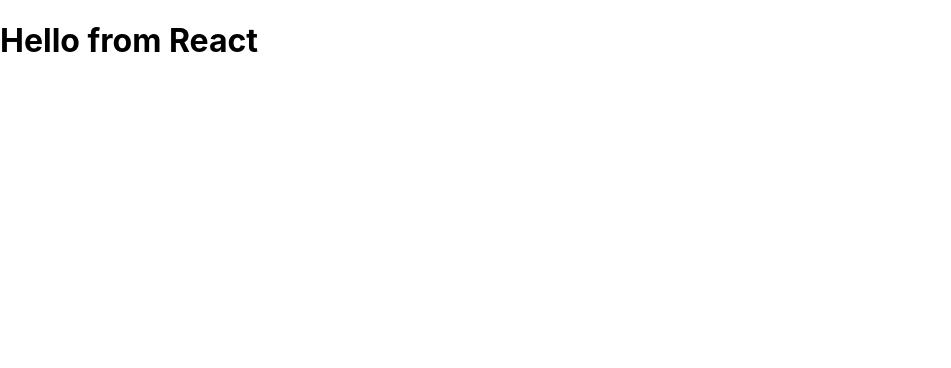
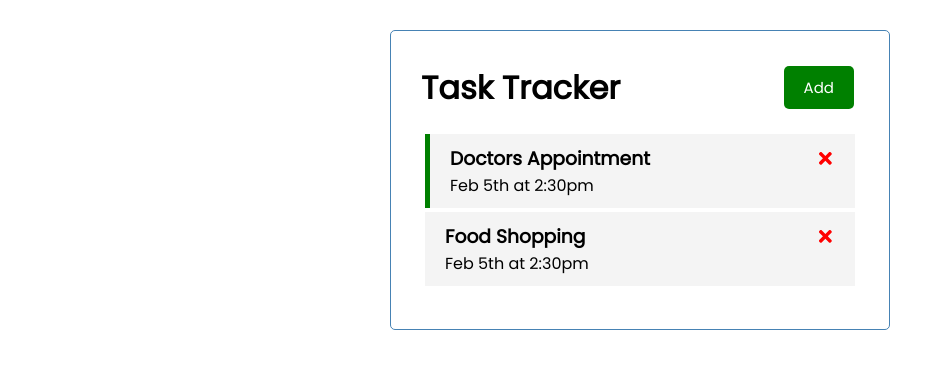
Before and after one commit to GUGIG/react-task-tracker, a React (Create React App) app: page / in a window 1280 px wide. Shown: the top 368 px of the page, without its empty margins (0-951 px from the left). Built offline with nearby package versions, Linux system fonts and the light colour scheme; data requests are answered from the project's data file.

Commit message:
tutorial continued

```diff
--- /dev/null
+++ b/db.json
@@ -0,0 +1,16 @@
+{
+  "tasks": [
+    {
+      "id": 1,
+      "text": "Doctors Appointment",
+      "day": "Feb 5th at 2:30pm",
+      "reminder": true
+    },
+    {
+      "id": 3,
+      "text": "Food Shopping",
+      "day": "Feb 5th at 2:30pm",
+      "reminder": false
+    }
+  ]
+}
--- a/package.json
+++ b/package.json
@@ -6,8 +6,10 @@
     "@testing-library/jest-dom": "^5.14.1",
     "@testing-library/react": "^11.2.7",
     "@testing-library/user-event": "^12.8.3",
+    "json-server": "^0.17.0",
     "react": "^17.0.2",
     "react-dom": "^17.0.2",
+    "react-icons": "^4.3.1",
     "react-scripts": "4.0.3",
     "web-vitals": "^1.1.2"
   },
@@ -15,7 +17,8 @@
     "start": "react-scripts start",
     "build": "react-scripts build",
     "test": "react-scripts test",
-    "eject": "react-scripts eject"
+    "eject": "react-scripts eject",
+    "server": "json-server --watch db.json --port 8000"
   },
   "eslintConfig": {
     "extends": [
--- a/src/App.js
+++ b/src/App.js
@@ -1,7 +1,63 @@
+import Header from "./components/Header";
+import Tasks from "./components/Tasks";
+import AddTask from "./components/AddTask";
+import { useState, useEffect } from "react";
+
 function App() {
+  const [tasks, setTasks] = useState([]);
+
+  useEffect(() => {
+    const getTasks = async () => {
+      const tasksFromServer = await fetchData();
+      setTasks(tasksFromServer);
+    }
+
+    getTasks();
+  }, []);
+
+  const fetchData = async () => {
+    const response = await fetch("http://localhost:8000/tasks");
+    const data = await response.json();
+    return data;
+  }
+
+  const [isAddTask, setIsAddTask] = useState(false);
+
+  const addTask = (task) => {
+    const latestId = tasks[tasks.length - 1].id;
+    const newTask = {...task, id: latestId + 1};
+    setTasks([...tasks, newTask]);
+  }
+
+  const deleteTask = async (id) => {
+    await fetch(`http://localhost:8000/tasks/${id}`, {method: "DELETE"});
+    setTasks(tasks.filter(task => task.id !== id));
+  }
+
+  const toggleReminder = (id) => {
+   setTasks(tasks.map(task =>
+      task.id === id? {...task, reminder: !task.reminder} : task
+    ));
+  }
+
   return (
-    <div className="App">
-      <h1>Hello from React</h1>
+    <div className="container">
+      <Header
+        title="Task Tracker"
+        onAdd={() => setIsAddTask(!isAddTask) }
+        isAddTask={isAddTask}
+      />
+      {isAddTask && <AddTask onAddTask={addTask} />}
+      {
+        tasks.length > 0?
+          <Tasks
+            tasks={tasks}
+            onDelete={deleteTask}
+            onToggleReminder={toggleReminder}
+          />
+        :
+          "No tasks to show"
+      }
     </div>
   );
 }
--- /dev/null
+++ b/src/components/AddTask.js
@@ -0,0 +1,64 @@
+import { useState } from "react";
+
+const AddTask = ({ onAddTask }) => {
+    const [text, setText] = useState("");
+    const [day, setDay] = useState("");
+    const [reminder, setReminder] = useState(false);
+
+    const onSubmit = (e) => {
+        e.preventDefault();
+
+        if(!text) {
+            alert("please write a task before submitting");
+            return;
+        }
+
+        onAddTask({ text, day, reminder, });
+
+        setText("");
+        setDay("");
+        setReminder(false);
+    }
+
+    return (
+        <form
+            className={`add-form`}
+            onSubmit={onSubmit}
+        >
+            <div className={`form-control`}>
+                <label>Task</label>
+                <input
+                    type="text"
+                    placeholder="Add Task"
+                    value={text}
+                    onChange={(e) => setText(e.target.value)}
+                />
+            </div>
+            <div className={`form-control`}>
+                <label>Day & Time</label>
+                <input
+                    type="text"
+                    placeholder="Add Task"
+                    value={day}
+                    onChange={(e) => setDay(e.target.value)}
+                />
+            </div>
+            <div className={`form-control form-control-check`}>
+                <label>Set Reminder</label>
+                <input
+                    type="checkbox"
+                    value={reminder}
+                    onChange={(e) => setReminder(e.currentTarget.checked)}
+                />
+            </div>
+
+            <input
+                type="submit"
+                value="Save Task"
+                className={`btn btn-block`}
+            />
+        </form>
+    )
+}
+
+export default AddTask
--- /dev/null
+++ b/src/components/Button.js
@@ -0,0 +1,25 @@
+import PropTypes from "prop-types";
+
+const Button = ({ color, text, onClick }) => {
+    return (
+        <button
+            onClick={onClick}
+            className="btn"
+            style={{backgroundColor: color}}
+        >
+            {text}
+        </button>
+    )
+}
+
+Button.defaultProps = {
+    color: "steelblue"
+};
+
+Button.propTypes = {
+    text: PropTypes.string,
+    color: PropTypes.string,
+    onClick: PropTypes.func.isRequired,
+};
+
+export default Button
--- /dev/null
+++ b/src/components/Header.js
@@ -0,0 +1,31 @@
+import PropTypes from "prop-types";
+import Button from "./Button"
+
+const Header = ({ title, onAdd, isAddTask }) => {
+    return (
+        <header className="header">
+            <h1>{ title }</h1>
+            <Button
+                color={isAddTask? "red" : "green"}
+                text={isAddTask? "Close" : "Add"}
+                onClick={onAdd}
+            />
+        </header>
+    );
+};
+
+Header.defaultProps = {
+    title: "Task Tracker"
+};
+
+Header.propTypes = {
+    title: PropTypes.string.isRequired
+};
+
+// usage => <.. style={ inlineStyle } />
+// const inlineStyle = {
+//     color: "white",
+//     backgroundColor: "teal",
+// };
+
+export default Header;
--- /dev/null
+++ b/src/components/Task.js
@@ -0,0 +1,25 @@
+import { FaTimes } from "react-icons/fa"
+
+const Task = ({ task, onDelete, onToggleReminder }) => {
+    return (
+        <div
+            className={`
+                task
+                ${task.reminder? "reminder" : ""}
+            `}
+        >
+            <h3
+                onDoubleClick={() => {onToggleReminder(task.id)}}
+            >
+                {task.text}
+                <FaTimes
+                    style={{color: "red", cursor: "pointer"}}
+                    onClick={() => onDelete(task.id)}
+                />
+            </h3>
+            <p>{task.day}</p>
+        </div>
+    )
+}
+
+export default Task
--- /dev/null
+++ b/src/components/Tasks.js
@@ -0,0 +1,18 @@
+import Task from "./Task"
+
+const Tasks = ({ tasks, onDelete, onToggleReminder }) => {
+    return (
+        <>
+            {tasks.map(task =>
+                <Task
+                    key={task.id}
+                    task={task}
+                    onDelete={onDelete}
+                    onToggleReminder={onToggleReminder}
+                />
+            )}
+        </>
+    )
+}
+
+export default Tasks
--- a/src/index.css
+++ b/src/index.css
@@ -1,13 +1,111 @@
-body {
+@import url("https://fonts.googleapis.com/css2?family=Poppins:wght@300;400&display=swap");
+
+* {
+  box-sizing: border-box;
   margin: 0;
-  font-family: -apple-system, BlinkMacSystemFont, 'Segoe UI', 'Roboto', 'Oxygen',
-    'Ubuntu', 'Cantarell', 'Fira Sans', 'Droid Sans', 'Helvetica Neue',
-    sans-serif;
-  -webkit-font-smoothing: antialiased;
-  -moz-osx-font-smoothing: grayscale;
+  padding: 0;
 }
 
-code {
-  font-family: source-code-pro, Menlo, Monaco, Consolas, 'Courier New',
-    monospace;
+body {
+  font-family: "Poppins", sans-serif;
 }
+
+.container {
+  max-width: 500px;
+  margin: 30px auto;
+  overflow: auto;
+  min-height: 300px;
+  border: 1px solid steelblue;
+  padding: 30px;
+  border-radius: 5px;
+}
+
+.header {
+  display: flex;
+  justify-content: space-between;
+  align-items: center;
+  margin-bottom: 20px;
+}
+
+.btn {
+  display: inline-block;
+  background-color: black;
+  color: white;
+  border: none;
+  padding: 10px 20px;
+  margin: 5px;
+  border-radius: 5px;
+  cursor: pointer;
+  text-decoration: none;
+  font-size: 15px;
+  font-family: inherit;
+}
+
+.btn:focus {
+  outline: none;
+}
+
+.btn:active {
+  display: block;
+}
+
+.btn-block {
+  display: block;
+  width: 100%;
+}
+
+.task {
+  background-color: #f4f4f4;
+  margin: 4px;
+  padding: 10px 20px;
+}
+
+.task.reminder {
+  border-left: 5px solid green;
+}
+
+.task h3 {
+  display: flex;
+  align-items: center;
+  justify-content: space-between;
+}
+
+.add-form {
+  margin-bottom: 40px;
+}
+
+.form-control {
+  margin: 20px 0;
+}
+
+.form-control label {
+  display: block;
+}
+
+.form-control input {
+  width: 100%;
+  height: 40px;
+  margin: 5px;
+  padding: 3px 7px;
+  font-size: 17px;
+}
+
+.form-control-check {
+  display: flex;
+  align-items: center;
+  justify-content: space-between;
+}
+
+.form-control-check label {
+  flex: 1;
+}
+
+.form-control-check input {
+  flex: 2;
+  height: 20px;
+}
+
+footer {
+  margin-top: 30px;
+  text-align: center;
+}
```
Also changed, not shown: continue-from-here.txt (added), 1 other file (tests, documents, lock files or other folders).
